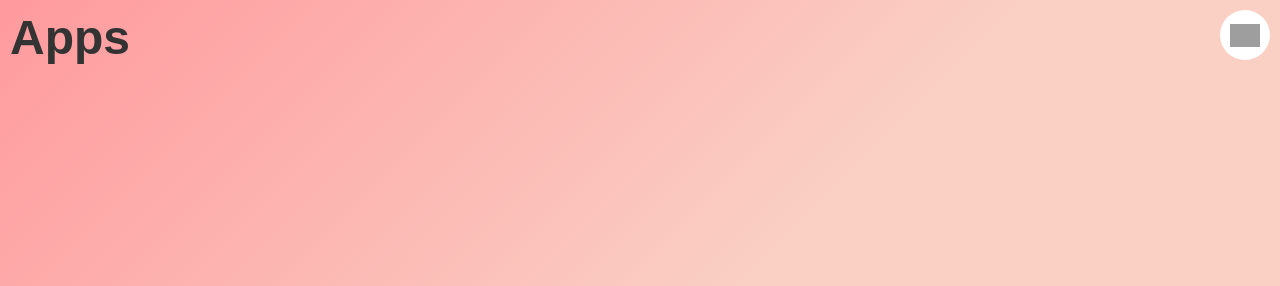
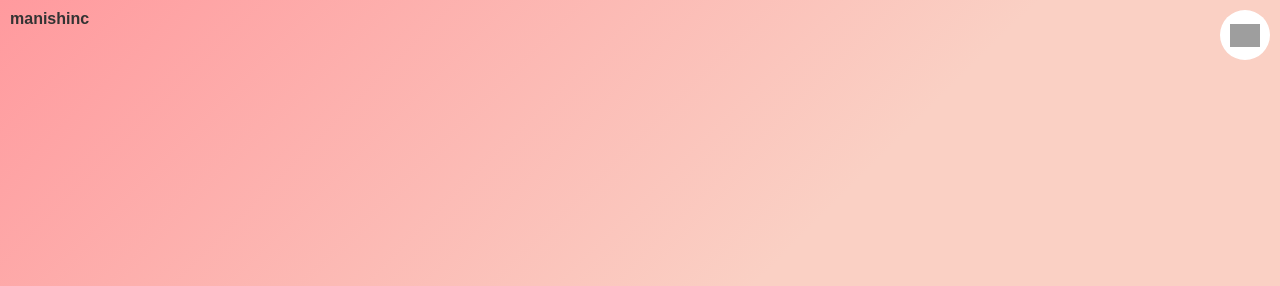
Before and after one commit to devmanishkumarnaik/dashboard, a plain HTML site: page index.html in a window 1280 px wide. Shown: the top 286 px of the page. Drawn offline with Linux system fonts and the light colour scheme; grey boxes are pictures that could not be loaded.

Commit message:
Update index.html

```diff
--- a/index.html
+++ b/index.html
@@ -36,7 +36,7 @@
             position: fixed;
             top: 10px;
             left: 10px;
-            font-size: 1.5rem;
+            font-size: 0.5rem;
             color: #333;
             animation: slide-in 2s ease-out;
             transition: color 0.3s ease;
@@ -237,7 +237,7 @@
 </head>
 <body>
     <div class="header">
-        <h1>Apps</h1>
+        <h1>manishinc</h1>
     </div>
 
     <div class="dark-light-toggle" onclick="toggleDarkMode()">
```
